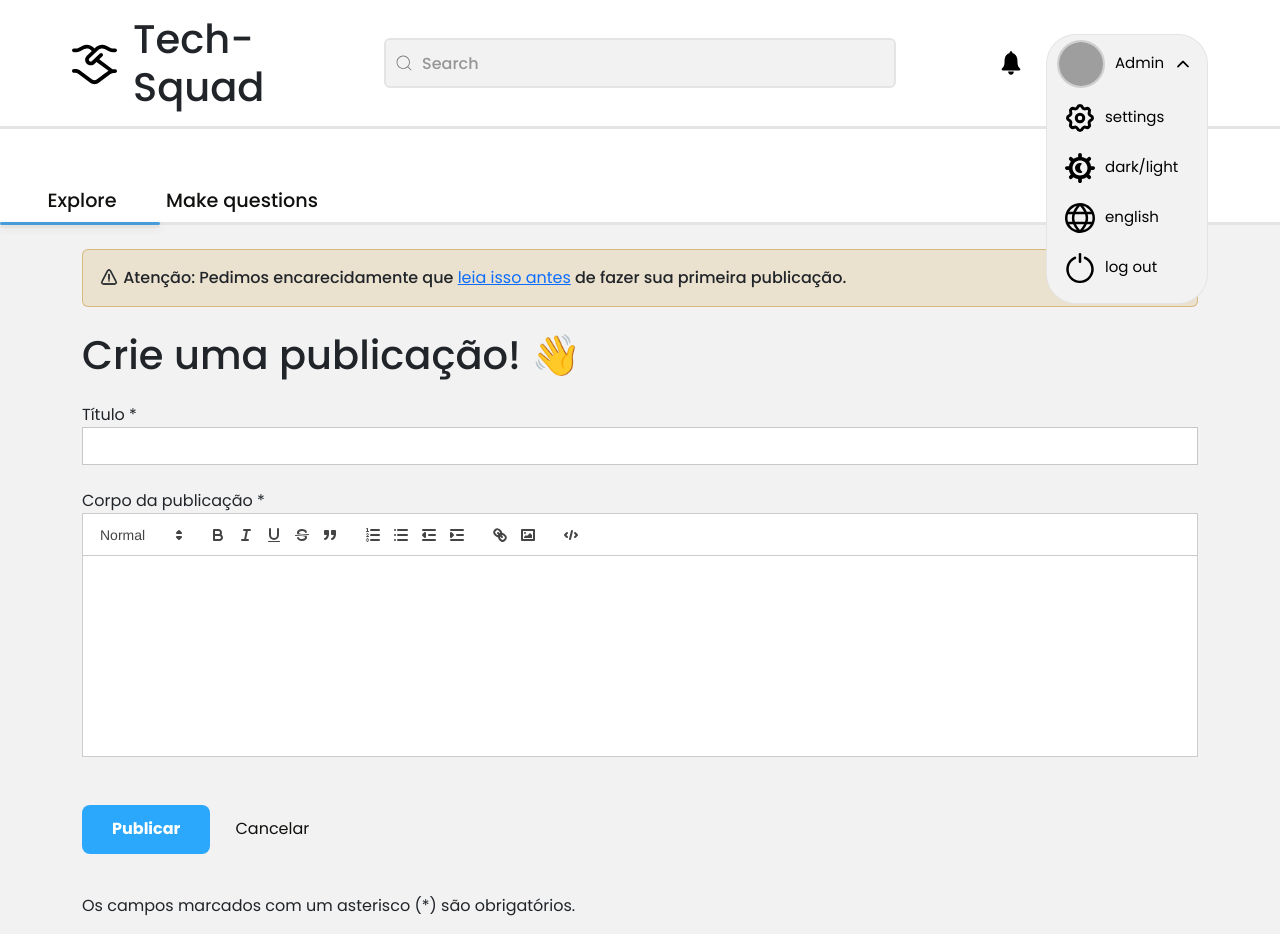
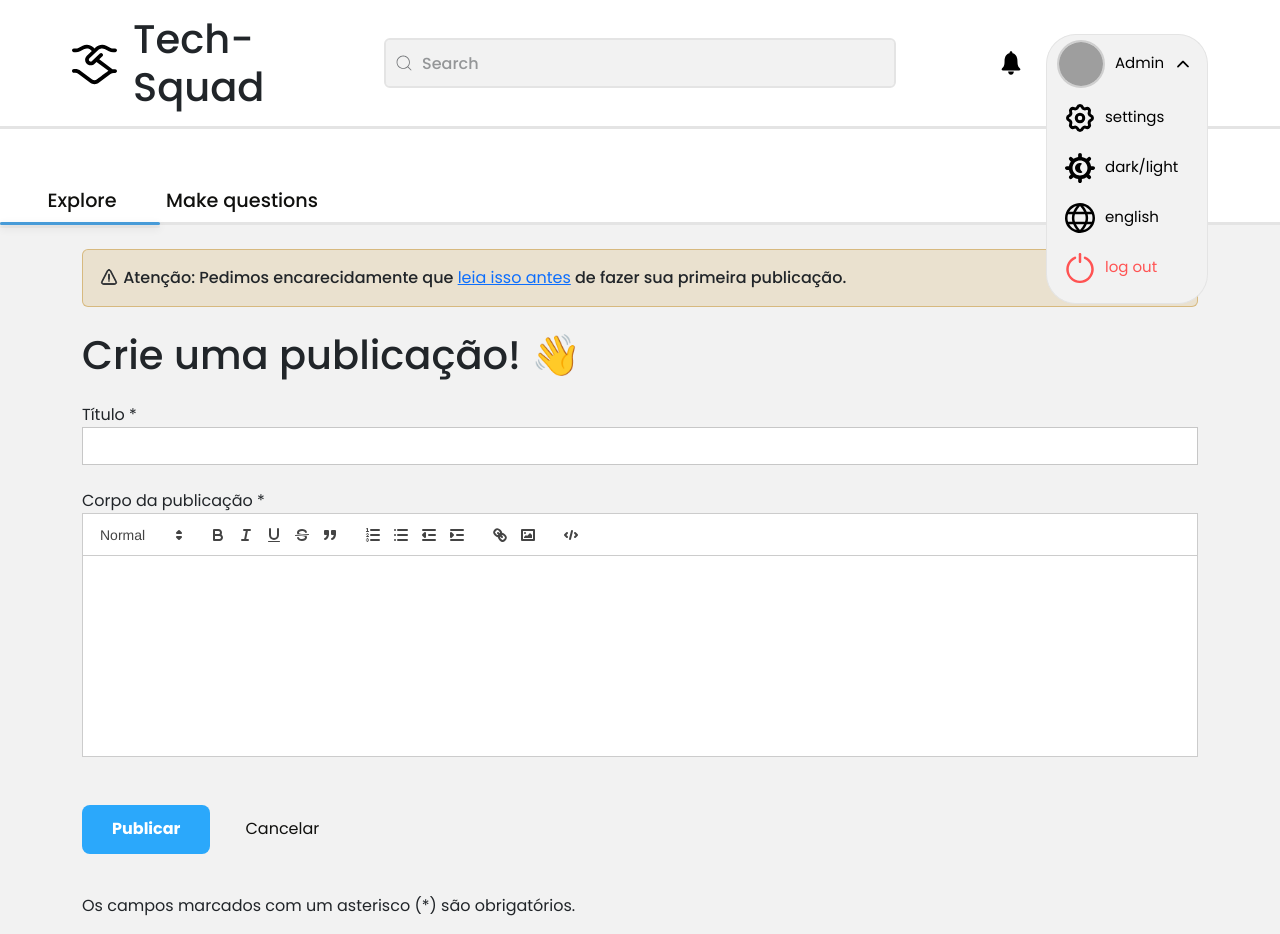
Before and after one commit to danieltinois/tech-squad, a React (Vite) app: page /make-questions in a window 1280 px wide. Both pictures are taken after a click on the button "Admin". Built offline with nearby package versions, Linux system fonts and the light colour scheme; grey boxes are pictures that could not be loaded.

Commit message:
btnMenu nth-child(4n) color change

```diff
--- a/src/components/btnMenu/styles.css
+++ b/src/components/btnMenu/styles.css
@@ -70,6 +70,13 @@
   font-size: 15px;
 }
 
+.option:nth-child(4n) {
+  color: #ff5353;
+}
+.dropdown-options .option:nth-child(4n):hover {
+  color: #db5151;
+}
+
 .dropdown-options .option:hover {
   background-color: #f0f0f0;
   color: #3f8be4;
--- a/src/components/iconsMenu/logOutIcon.jsx
+++ b/src/components/iconsMenu/logOutIcon.jsx
@@ -4,7 +4,7 @@ export function LogOutIcon({ isHovered, ...rest }) {
       width="30"
       height="30"
       viewBox="0 0 30 30"
-      fill={isHovered ? "#3f8be4" : "black"}
+      fill={isHovered ? "#db5151" : "#ff5353"}
       xmlns="http://www.w3.org/2000/svg"
     >
       <g clipPath="url(#clip0_49_17)">
--- a/src/components/postForm/index.jsx
+++ b/src/components/postForm/index.jsx
@@ -93,7 +93,9 @@ export function PostForm() {
             Publicar
           </button>
           <button type="reset" className="btn-cancel-custom">
-            <a href="/make-questions">Cancelar</a>
+            <a className="btn-cancel-custom" href="/make-questions">
+              Cancelar
+            </a>
           </button>
         </div>
         <p className="mt-3">
--- a/src/components/postForm/styles.css
+++ b/src/components/postForm/styles.css
@@ -38,16 +38,16 @@
   background: transparent;
   color: #10100e;
   padding: 10px;
+  text-decoration: none;
+  transition: all 0.3s;
 
-  a {
-    text-decoration: none;
+  /* a {
     color: #10100e;
-    transition: all 0.3s;
   }
 
   a:hover {
     color: #ff5353;
-  }
+  } */
 }
 
 .btn-cancel-custom:hover {
```
